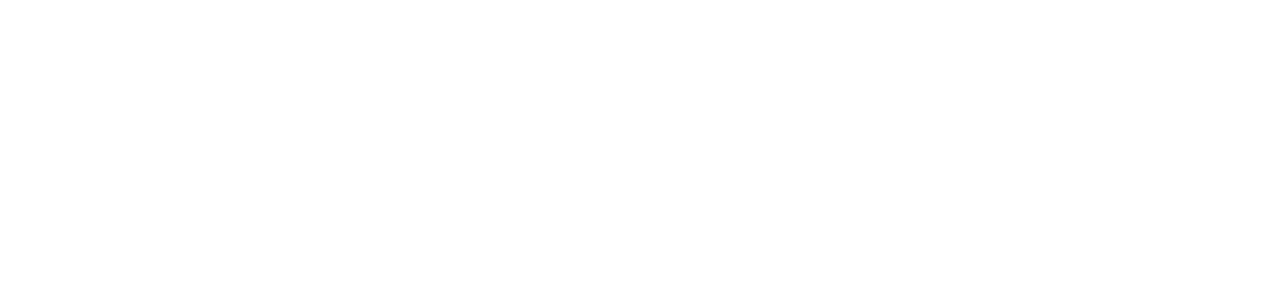
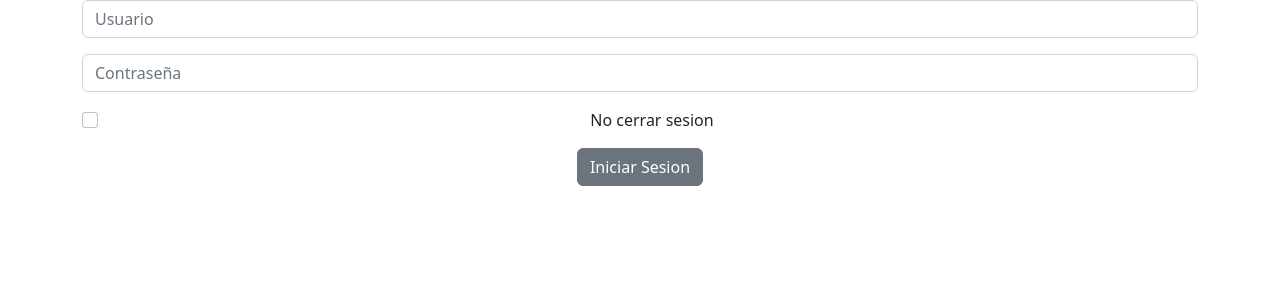
Before and after one commit to Xavimont0409/Proyecto-Final, a React (Create React App) app in the folder client/: page /iniciarSesion in a window 1280 px wide. Before the commit this address had no page. Shown: the top 300 px of the page. Built offline with nearby package versions, Linux system fonts and the light colour scheme.

Commit message:
create(client/src/views/IniciarSesion): nueva vista para loguearse como usuario o empresa

```diff
--- a/client/src/App.js
+++ b/client/src/App.js
@@ -1,9 +1,8 @@
 import './App.css';
 import { Route} from 'react-router-dom';
 import { Routes } from 'react-router-dom';
-import {EmpleoDetail, Empleos, Landing, LandingEmpresa} from './views';
+import {EmpleoDetail, Empleos, Landing, LandingEmpresa, IniciarSesion} from './views';
 import 'bootstrap/dist/css/bootstrap.min.css'
-import NavBar from './components/NavBar/NavBarUnlog';
 import NavBarCliente from './components/NavBar/NavBarLog';
 
 
@@ -16,8 +15,8 @@
         <Route path ="/empleoDetail/:detailId" element={<EmpleoDetail/>} />
         <Route path='/empleos' element={<Empleos></Empleos>}></Route>
         <Route path="/empresa" element={<LandingEmpresa/>}></Route>
-        <Route path="/navbar" element={<NavBar/>}></Route>
         <Route path="/navbarCliente" element={<NavBarCliente/>}></Route>
+        <Route path="/iniciarSesion" element={<IniciarSesion/>}></Route>
       </Routes>
 
 
--- a/client/src/components/NavBar/NavBarLog.jsx
+++ b/client/src/components/NavBar/NavBarLog.jsx
@@ -30,7 +30,7 @@
                                     Curriculum vitae
                                 </NavDropdown.Item>
                                 <NavDropdown.Divider />
-                                <NavDropdown.Item href="/landing">
+                                <NavDropdown.Item href="/">
                                     cerrar sesion
                                 </NavDropdown.Item>
                             </NavDropdown>
--- a/client/src/components/NavBar/NavBarUnlog.jsx
+++ b/client/src/components/NavBar/NavBarUnlog.jsx
@@ -5,7 +5,7 @@
         <>
             <Navbar bg="light" expand="sm">
                 <Container fluid>
-                    <Navbar.Brand href="/empleos">JobPortalX</Navbar.Brand>
+                    <Navbar.Brand href="/">JobPortalX</Navbar.Brand>
                     <Navbar.Toggle aria-controls="navbarScroll" />
                     <Navbar.Collapse id="navbarScroll">
                         <Form className="ms-auto">
--- /dev/null
+++ b/client/src/views/IniciarSesion/IniciarSesion.jsx
@@ -0,0 +1,28 @@
+import { Form , Button, Container} from "react-bootstrap";
+
+const IniciarSesion = () => {
+    return(
+        <div>
+            <Container>
+                <Form>
+                    <Form.Group className="mb-3" controlId="formBasicEmail">
+                        <Form.Control type="email" placeholder="Usuario" />
+                    </Form.Group>
+                    <Form.Group className="mb-3" controlId="formBasicPassword">
+                        <Form.Control type="password" placeholder="Contraseña" />
+                    </Form.Group>
+                    <Form.Group className="mb-3" controlId="formBasicCheckbox">
+                        <div>
+                            <Form.Check type="checkbox" label="No cerrar sesion" />
+                        </div>
+                    </Form.Group>
+                    <Button variant="secondary" type="submit">
+                        Iniciar Sesion
+                    </Button>
+                </Form>
+            </Container>
+        </div>
+    )
+}
+
+export default IniciarSesion
--- a/client/src/views/index.js
+++ b/client/src/views/index.js
@@ -3,5 +3,6 @@
 import Landing from "./Landing/Landing";
 import LandingEmpresa from "./LandingEmpresa/LandingEmpresa";
 import Register from "./Register/Register";
+import IniciarSesion from "./IniciarSesion/IniciarSesion";
 
-export {EmpleoDetail, Empleos, Landing, LandingEmpresa, Register}
+export {EmpleoDetail, Empleos, Landing, LandingEmpresa, Register, IniciarSesion}
```
